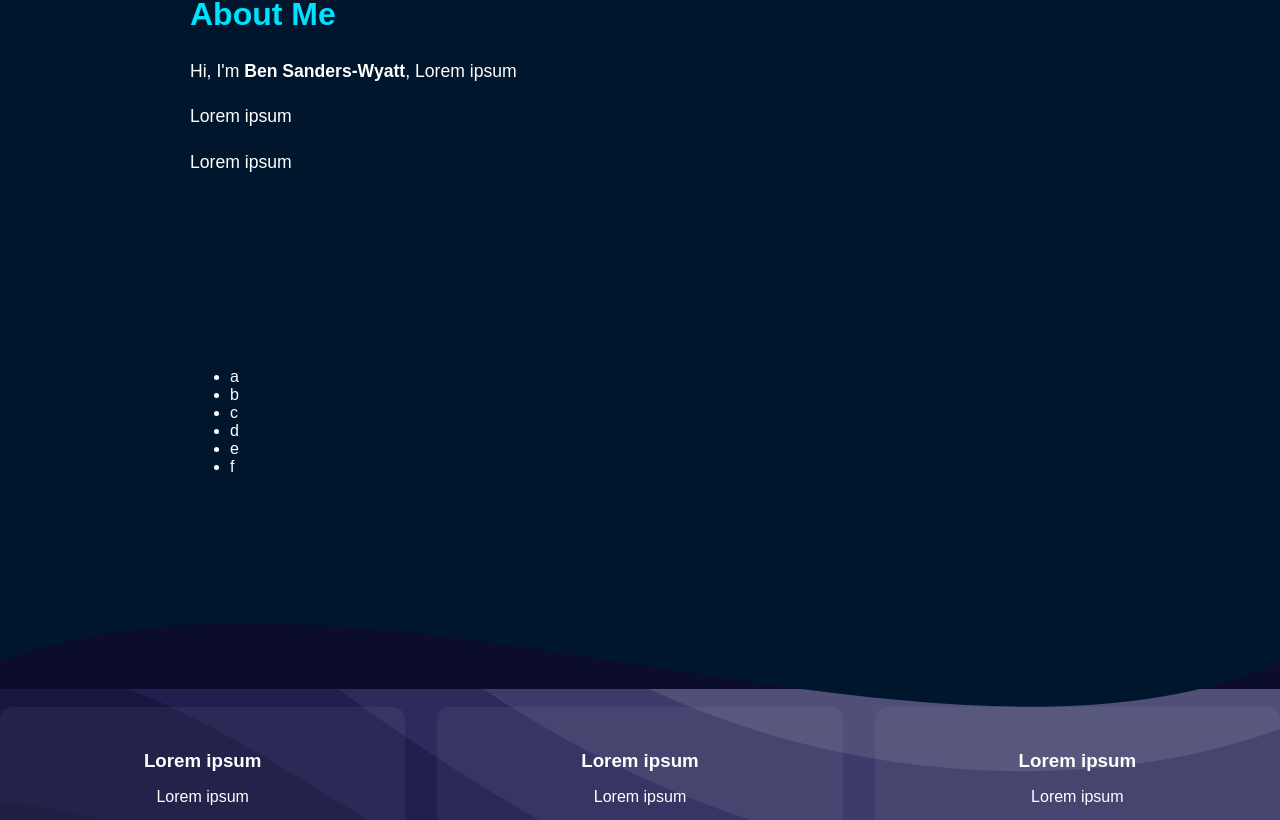
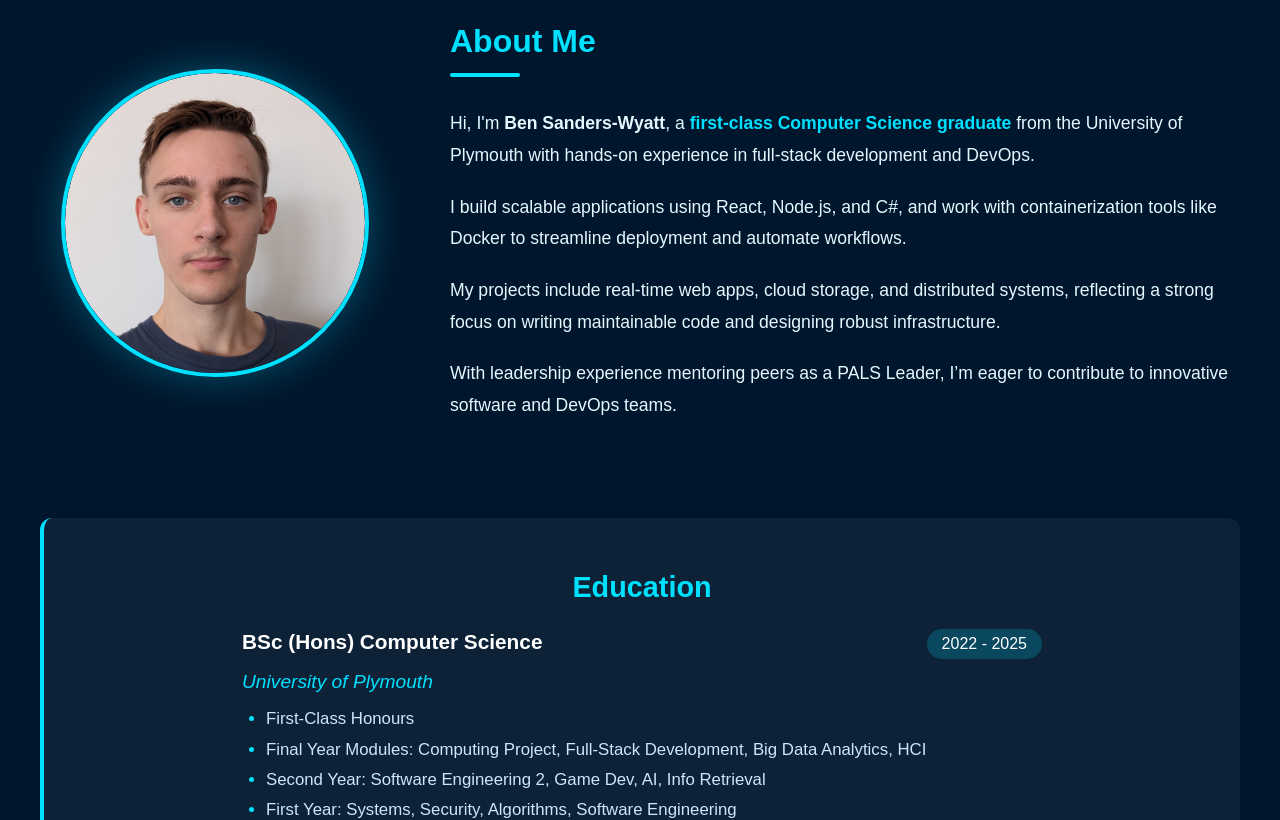
Before and after one commit to benjaminsanderswyatt/Portfolio, a React (Create React App) app: page / in a window 1280 px wide. Shown: the part 911-1731 px from the top of the page. Built offline with nearby package versions, Linux system fonts and the light colour scheme.

Commit message:
Implemented about section

```diff
--- a/package.json
+++ b/package.json
@@ -7,6 +7,7 @@
     "@testing-library/jest-dom": "^6.6.3",
     "@testing-library/react": "^16.3.0",
     "@testing-library/user-event": "^13.5.0",
+    "framer-motion": "^12.18.1",
     "react": "^19.1.0",
     "react-dom": "^19.1.0",
     "react-router": "^7.6.0",
--- a/src/components/sections/About.jsx
+++ b/src/components/sections/About.jsx
@@ -1,26 +1,131 @@
 import React from 'react';
+import { motion } from 'framer-motion';
+import './about.css';
 
-import './about.css';
+
+const containerVariants = {
+  hidden: {},
+  visible: {
+    transition: {
+      staggerChildren: 0.3
+    }
+  }
+};
+
+const imageVariants = {
+  hidden: { opacity: 0, x: -50 },
+  visible: {
+    opacity: 1,
+    x: 0,
+    transition: { duration: 0.8, ease: 'easeOut' }
+  }
+};
+
+const textVariants = {
+  hidden: { opacity: 0, x: 50 },
+  visible: {
+    opacity: 1,
+    x: 0,
+    transition: { duration: 0.8, ease: 'easeOut' }
+  }
+};
+
+
+const educationVariants = {
+  hidden: { x: '-100%', opacity: 1 },
+  visible: {
+    x: 0,
+    opacity: 1,
+    transition: { duration: 1.1, ease: 'easeOut' } }
+};
+
+
 
 const About = () => {
   return (
     <section id="about" className="section about-section">
+      <div className="about-container">
+        <motion.div
+          className="about-content"
+          variants={containerVariants}
+          initial="hidden"
+          whileInView="visible"
+          viewport={{ once: true, amount: 0.4 }}
+        >
 
-      <div className="about-container">
+          <motion.div
+            className="profile-image-container"
+            variants={imageVariants}
+          >
+            <div className="profile-frame">
+              <img
+                src="/images/profile.jpg"
+                alt="Ben Sanders-Wyatt"
+                className="profile-image"
+              />
+            </div>
+          </motion.div>
 
-        <h2 className="section-title">About Me</h2>
-        <p className="about-text">
-          Hi, I'm <strong>Ben Sanders-Wyatt</strong>, Lorem ipsum
-        </p>
-        <p className="about-text">
-          Lorem ipsum
-        </p>
-        <p className="about-text">
-          Lorem ipsum
-        </p>
+
+          <motion.div className="about-text" variants={textVariants}>
+
+            <h2 className="section-title">About Me</h2>
+            <p className="intro">
+              Hi, I'm <strong>Ben Sanders-Wyatt</strong>, a
+              <span className='highlight'> first-class Computer Science graduate </span>
+              from the University of Plymouth with hands-on experience in full-stack development and DevOps.
+            </p>
+            <p>
+              I build scalable applications using React, Node.js, and C#, and work with containerization tools like Docker to streamline deployment and automate workflows.
+            </p>
+            <p>
+              My projects include real-time web apps, cloud storage, and distributed systems, reflecting a strong focus on writing maintainable code and designing robust infrastructure.
+            </p>
+            <p>
+              With leadership experience mentoring peers as a PALS Leader, I’m eager to contribute to innovative software and DevOps teams.
+            </p>
+
+          </motion.div>
+
+        </motion.div>
+
+
+
+        <div className="card-section">
+
+          <motion.div
+            className="education-content"
+            variants={educationVariants}
+            initial="hidden"
+            whileInView="visible"
+            viewport={{ once: true, amount: 0.02 }}
+          >
+
+            <h3 className="education-title">Education</h3>
+
+            <div className="education-item">
+
+              <div className="education-header">
+                <span className="degree">BSc (Hons) Computer Science</span>
+                <span className="date">2022 - 2025</span>
+              </div>
+
+              <div className="university">University of Plymouth</div>
+
+              <ul className="achievements">
+                <li>First-Class Honours</li>
+                <li>Final Year Modules: Computing Project, Full-Stack Development, Big Data Analytics, HCI</li>
+                <li>Second Year: Software Engineering 2, Game Dev, AI, Info Retrieval</li>
+                <li>First Year: Systems, Security, Algorithms, Software Engineering</li>
+              </ul>
+
+            </div>
+
+          </motion.div>
+
+        </div>
 
       </div>
-
     </section>
   );
 };
--- a/src/components/sections/about.css
+++ b/src/components/sections/about.css
@@ -1,22 +1,223 @@
+/* About Section */
 .about-section {
-    background: #00162c;
-    /*background: linear-gradient(180deg,rgba(0, 22, 44, 1) 50%, rgba(0, 22, 44, 0) 100%);*/
+  background: var(--section-bg);
+  color: var(--text);
+  padding: 100px 0;
 }
 
 .about-container {
-    max-width: 900px;
-    margin: 0 auto;
-    padding: 80px 24px;
+  max-width: 1200px;
+  margin: 0 auto;
+  padding: 0 24px;
+}
+
+.about-content {
+  display: flex;
+  gap: 60px;
+  align-items: center;
+  margin-bottom: 60px;
+  flex-wrap: wrap;
+}
+
+/* Text Content */
+.about-text {
+  flex: 1;
 }
 
 .section-title {
-    font-size: 2rem;
-    margin-bottom: 24px;
-    color: #00e0ff;
+  font-size: 2.5rem;
+  margin-bottom: 30px;
+  color: var(--accent);
+  position: relative;
+  display: inline-block;
 }
 
-.about-text {
-    font-size: 1.1rem;
-    line-height: 1.6;
-    margin-bottom: 16px;
+.section-title::after {
+  content: '';
+  position: absolute;
+  bottom: -10px;
+  left: 0;
+  width: 70px;
+  height: 4px;
+  background: var(--accent);
+  border-radius: 2px;
 }
+
+.intro {
+  font-size: 1.25rem;
+  margin-bottom: 25px;
+  line-height: 1.7;
+}
+
+.about-text p {
+  font-size: 1.1rem;
+  line-height: 1.8;
+  margin-bottom: 20px;
+  color: var(--body-text);
+}
+
+.highlight {
+  color: var(--accent);
+  font-weight: 600;
+}
+
+
+/* Profile Pic */
+.profile-image-container {
+  flex: 0 0 350px;
+  display: flex;
+  justify-content: center;
+}
+
+.profile-frame {
+  width: 300px;
+  height: 300px;
+  border: 4px solid var(--accent);
+  border-radius: 50%;
+  display: flex;
+  align-items: center;
+  justify-content: center;
+  overflow: hidden;
+  box-shadow: 0 0 40px rgba(0, 224, 255, 0.3);
+}
+
+.profile-image {
+  width: 100%;
+  height: 100%;
+  object-fit: cover;
+  border-radius: 50%;
+}
+
+
+
+/* Cards */
+.card-section {
+  background: var(--card-bg);
+  border-radius: 12px;
+  border-left: 4px solid var(--accent);
+  padding: 25px;
+  max-width: 1200px;
+  margin: 0 auto;
+  overflow: hidden;
+  position: relative;
+}
+
+
+/* Education section */
+.education-title {
+  font-size: 1.8rem;
+  margin-bottom: 25px;
+  color: var(--accent);
+  text-align: center;
+}
+
+.education-item {
+  max-width: 800px;
+  margin: 0 auto 15px;
+}
+
+.education-header {
+  display: flex;
+  justify-content: space-between;
+  flex-wrap: wrap;
+  align-items: baseline;
+  margin-bottom: 12px;
+}
+
+.degree {
+  font-size: 1.3rem;
+  font-weight: 600;
+}
+
+.date {
+  background: var(--card-highlight);
+  padding: 6px 15px;
+  border-radius: 20px;
+  font-size: 1rem;
+}
+
+.university {
+  font-size: 1.2rem;
+  font-weight: 500;
+  color: var(--accent);
+  font-style: italic;
+  margin-bottom: 15px;
+}
+
+.achievements {
+  list-style: disc;
+  padding-left: 1.5rem;
+  color: var(--sub-text);
+}
+
+.achievements li::marker { /* the bullet point */
+  color: var(--accent);
+}
+
+.achievements li {
+  margin-bottom: 10px;
+  font-size: 1.05rem;
+  line-height: 1.2;
+}
+
+
+
+
+
+
+
+/* Media stuff */
+
+@media (max-width: 900px) {
+  .about-content {
+    flex-direction: column;
+    text-align: center;
+    gap: 40px;
+  }
+
+  .section-title::after {
+    left: 50%;
+    transform: translateX(-50%);
+  }
+
+  .education-header {
+    flex-direction: column;
+    align-items: center;
+    gap: 10px;
+  }
+
+  .achievements p {
+    text-align: left;
+  }
+}
+
+
+@media (max-width: 768px) {
+  .education-section {
+    padding: 20px;
+  }
+}
+
+
+@media (max-width: 480px) {
+  .profile-frame {
+    width: 250px;
+    height: 250px;
+  }
+
+  .section-title {
+    font-size: 2rem;
+  }
+
+  .education-title {
+    font-size: 1.5rem;
+  }
+
+  .degree {
+    font-size: 1.2rem;
+  }
+
+  .date {
+    font-size: 0.9rem;
+  }
+}
--- a/src/styles/index.css
+++ b/src/styles/index.css
@@ -19,9 +19,18 @@ code {
 :root {
 
   --text: white;
+  --body-text: #e6f7ff;
   --moon-text: #252353;   /* 3a247b */
 
+  --sub-text: #cce6ff;
 
+  --accent: #00e0ff;
+
+
+
+  /* Cards */
+  --card-bg: rgba(255, 255, 255, 0.05);
+  --card-highlight: rgba(0, 224, 255, 0.2);
 
   /* Cursor trail */
   --trail-1: #a5b4fc;
@@ -32,11 +41,10 @@ code {
   --trail-6: #dbeafe;
 
 
-  /* Background colour gradient */
+  /* Background colour */
   --bg-color-1: #0b0c2a;
-  --bg-color-2: #1f1b45;
-  --bg-color-3: #2b2a60;
-  --bg-color-4: #1a1a3d;
+
+  --section-bg: #00162c;
 
 
   /* Background elements */
```
Also changed, not shown: public/images/profile.jpg (added), 1 other file (tests, documents, lock files or other folders).
